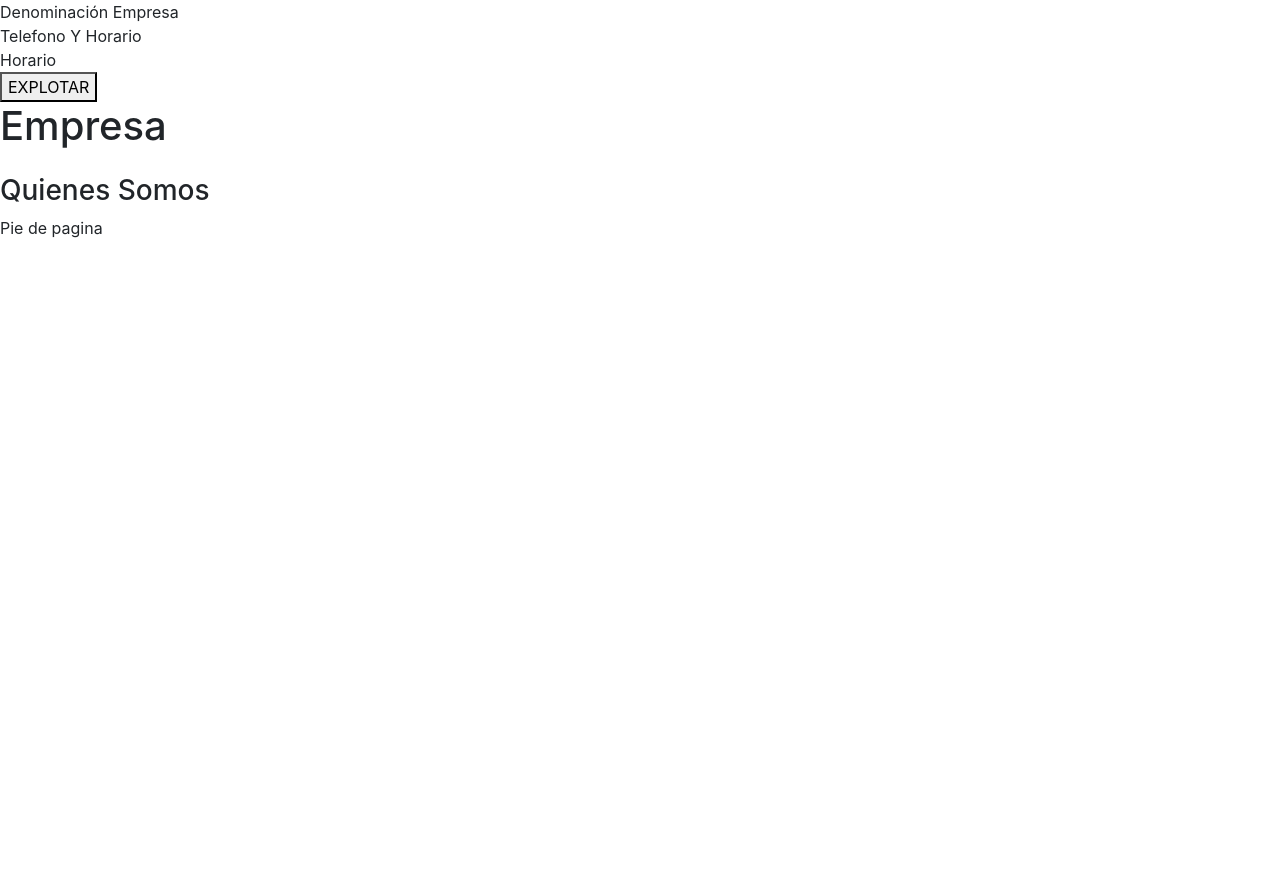
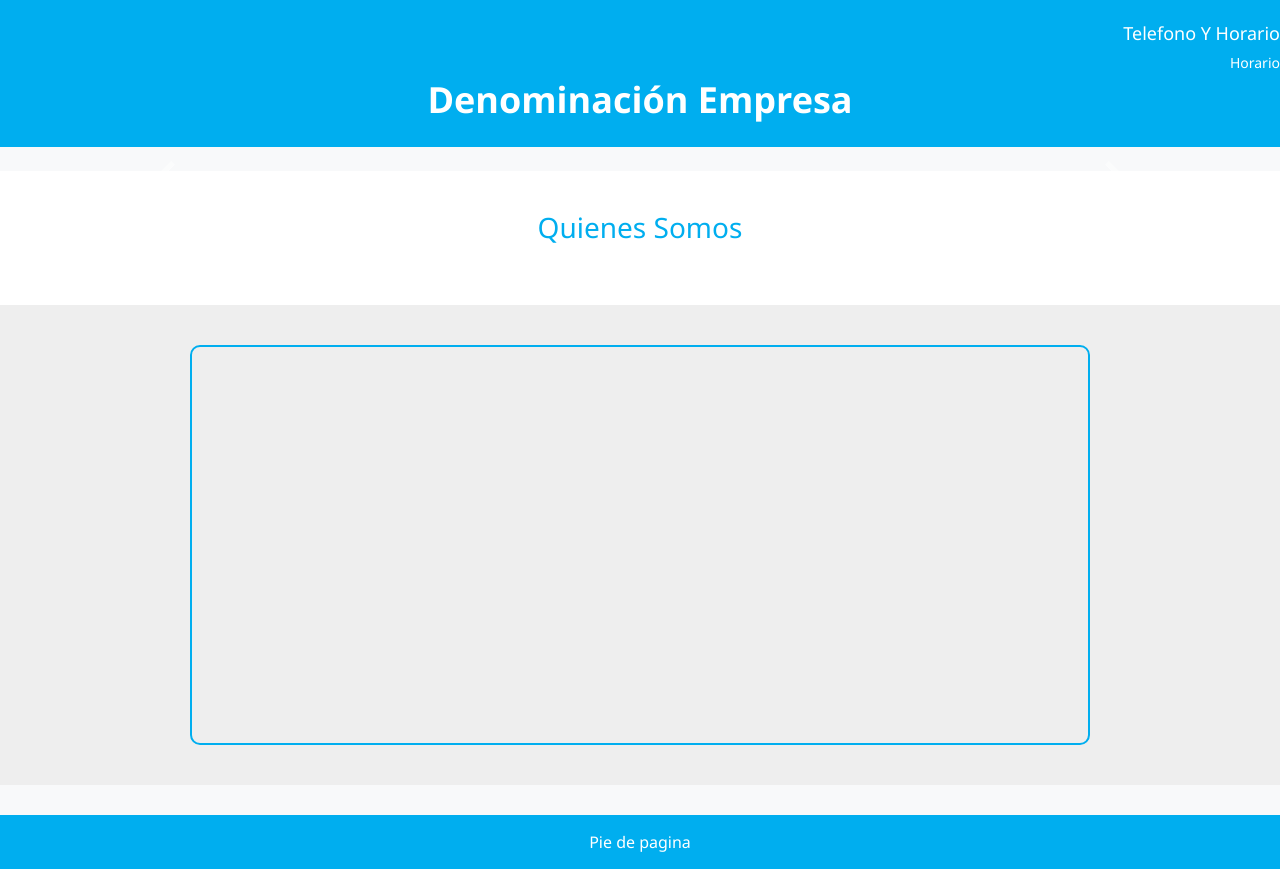
Before and after one commit to FedeDAnna/TP1GrupalLab4, a website: page src/public/home.html in a window 1280 px wide. Before the commit the page ends 800 px from the top, so only its background shows below. Drawn offline with nearby package versions, Linux system fonts and the light colour scheme.

Commit message:
arreglos estilos

```diff
--- /dev/null
+++ b/src/public/css/home.css
@@ -0,0 +1,98 @@
+
+  * {
+    margin: 0;
+    padding: 0;
+    box-sizing: border-box;
+  }
+
+  body {
+    font-family: 'Segoe UI', sans-serif;
+    background-color: #f8f9fa;
+  }
+
+  header {
+    background-color: #00AEEF;
+    color: white;
+    padding: 20px 0;
+  }
+
+  #telefono, #horario {
+    text-align: right;
+  }
+
+  #denominacion {
+    font-size: 36px;
+    font-weight: bold;
+    text-align: center;
+  }
+
+  #telefono {
+    font-size: 18px;
+  }
+
+  #horario {
+    font-size: 14px;
+    margin-top: 5px;
+  }
+
+  #empresaName {
+    text-align: center;
+    font-size: 36px;
+    font-weight: bold;
+    margin-top: 20px;
+    color: #333;
+  }
+
+  .carousel-caption {
+    background: rgba(0, 174, 239, 0.7);
+    padding: 15px;
+    border-radius: 5px;
+  }
+
+  #quienesSomos {
+    padding: 40px 20px;
+    background-color: white;
+    text-align: center;
+  }
+
+  #quienesSomos h3 {
+    color: #00AEEF;
+    margin-bottom: 20px;
+  }
+
+  #quienesSomos p {
+    max-width: 800px;
+    margin: auto;
+    color: #333;
+    font-size: 16px;
+    line-height: 1.6;
+  }
+
+  #mapa {
+    background-color: #eee;
+    padding: 40px 20px;
+    text-align: center;
+  }
+
+  #mapa h3 {
+    color: #00AEEF;
+    margin-bottom: 20px;
+  }
+
+  #mapa2 {
+    width: 100%;
+    max-width: 900px;
+    height: 400px;
+    margin: auto;
+    border: 2px solid #00AEEF;
+    border-radius: 10px;
+    overflow: hidden;
+  }
+
+  footer {
+    background-color: #00AEEF;
+    color: white;
+    padding: 15px;
+    text-align: center;
+    margin-top: 30px;
+  }
--- a/src/public/home.html
+++ b/src/public/home.html
@@ -6,40 +6,23 @@
     <title>Document</title>
     <link rel="stylesheet" href="https://cdn.jsdelivr.net/npm/bootstrap@4.6.2/dist/css/bootstrap.min.css"
     integrity="sha384-xOolHFLEh07PJGoPkLv1IbcEPTNtaed2xpHsD9ESMhqIYd0nLMwNLD69Npy4HI+N" crossorigin="anonymous">
+    <link rel="stylesheet" href="./css/home.css">
 
-    <style>
-        html,
-        body {
-          height:100%;
-          margin: 0;
-          padding: 0;
-        }
-
-        gmp-map-3d {
-          height: 200px;
-          width: 400px;
-        }
-        .carousel-item img {
-            width: 100%;
-            height: 400px;
-            object-fit: cover;
-        }
-      </style>
 </head>
 <body>
     <header>
+        <div>
+            <div id="telefono">
+                Telefono Y Horario
+            </div>
+            <div id="horario">
+                Horario
+            </div>
+        </div>
         <div id="denominacion">
             Denominación Empresa
         </div>
-        <div id="telefono">
-            Telefono Y Horario
-        </div>
-        <div id="horario">
-            Horario
-        </div>
-        <button> EXPLOTAR </button>
     </header>
-    <h1> Empresa </h1>
     <div>
         <div class="container mt-4">
             <div id="carrusel" class="carousel slide" data-ride="carousel">
```
Also changed, not shown: 1 other file.
